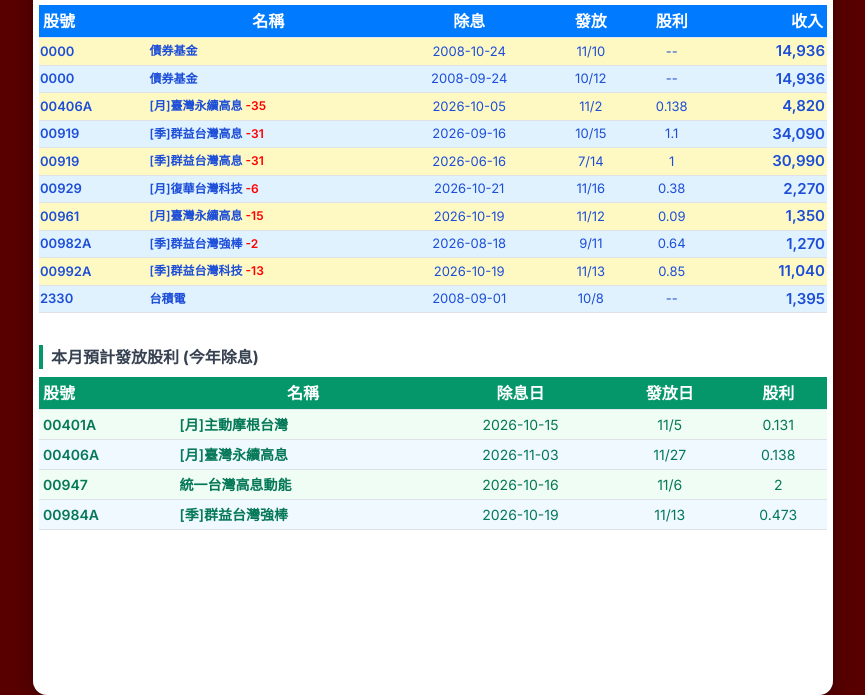
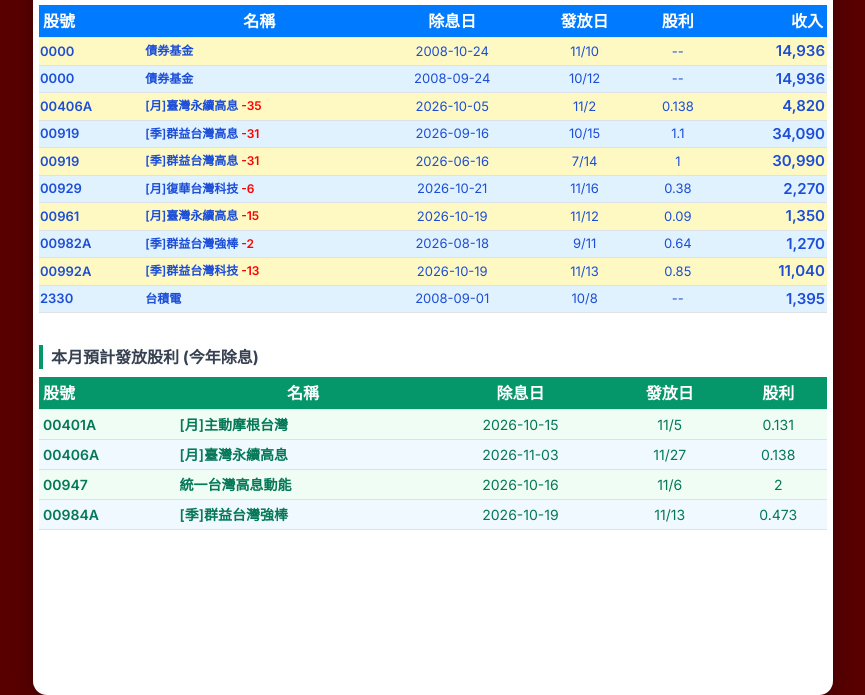
Before and after one commit to LANU7870056/chi, a plain HTML site: page da5p.htm in a window 1280 px wide. Shown: the part 105-800 px from the top of the page, without its empty margins (207-1072 px from the left). Drawn offline with nearby package versions, Linux system fonts and the light colour scheme.

Commit message:
Add files via upload

```diff
--- a/da5p.htm
+++ b/da5p.htm
@@ -152,8 +152,8 @@ th {
               <tr class="bg-slate-95 border-b border-slate-180 font-semibold">
                 <th style="font-size: 16px;" class="py-1 px-1 text-left responsive-th">股號</th>
                 <th style="font-size: 16px;" class="py-1 px-1 text-center responsive-th">名稱</th>
-                <th style="font-size: 16px;" class="py-1 px-1 text-center responsive-th">除息</th>
-                <th style="font-size: 16px;" class="py-1 px-1 text-center responsive-th">發放</th>
+                <th style="font-size: 16px;" class="py-1 px-1 text-center responsive-th">除息日</th>
+                <th style="font-size: 16px;" class="py-1 px-1 text-center responsive-th">發放日</th>
                 <th style="font-size: 16px;" class="py-1 px-1 text-center responsive-th">股利</th>
                 <th style="font-size: 16px;" class="py-1 px-1 text-right responsive-th">收入</th>
               </tr>
```
